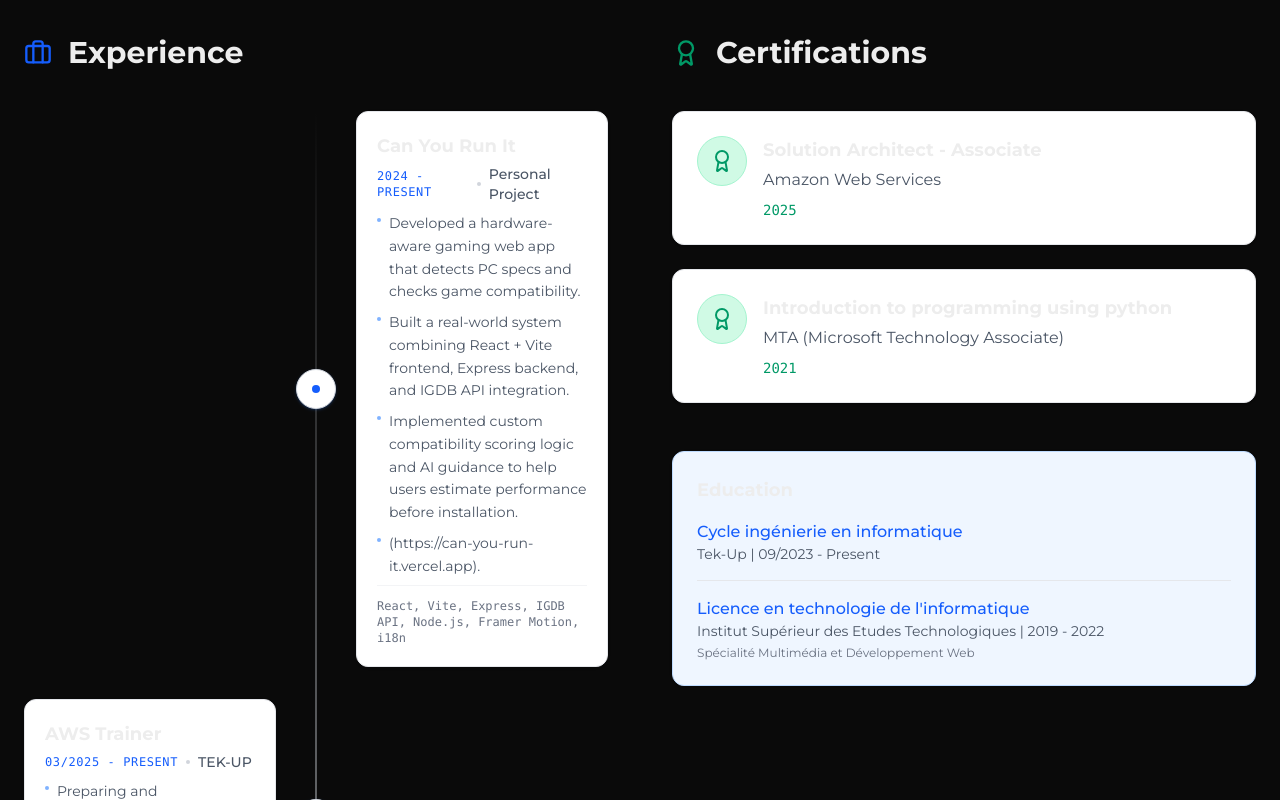
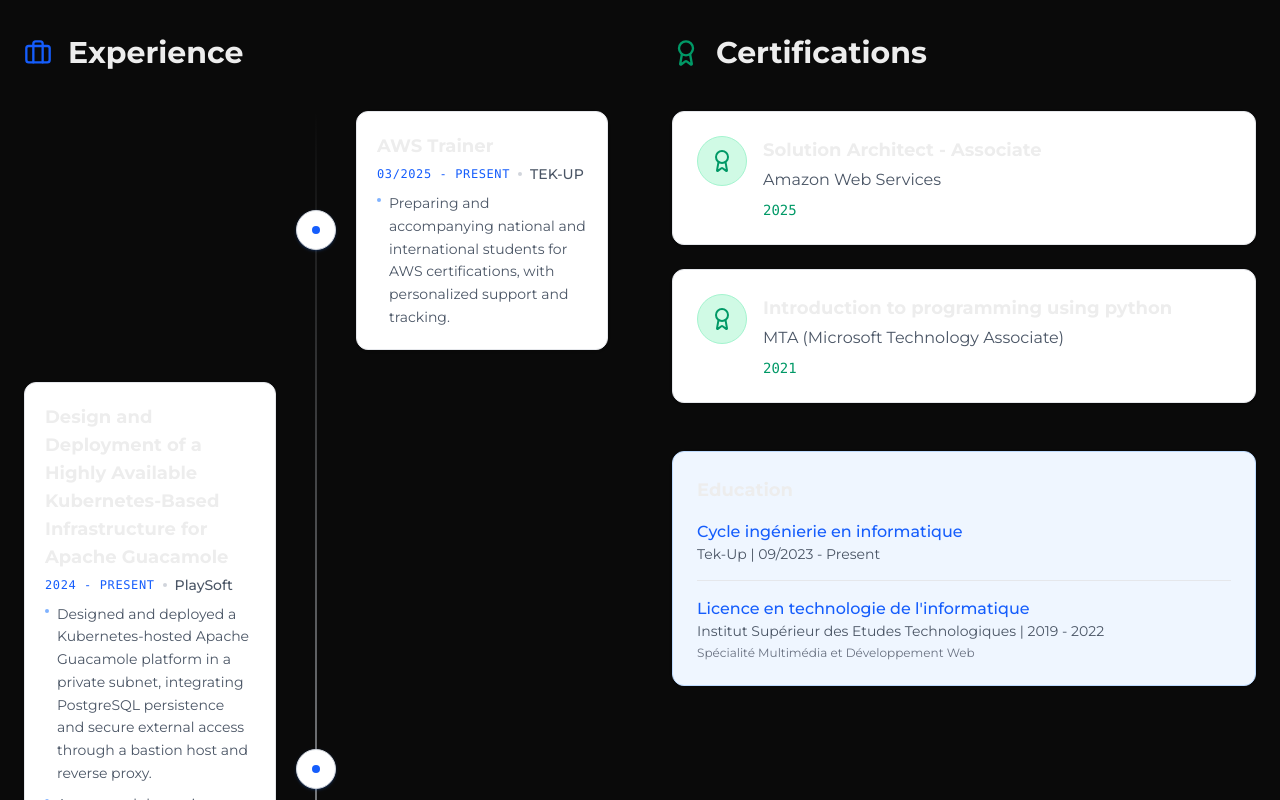
Before and after one commit to jilanigh/portfolio, a Next.js app: page / in a window 1280 px wide. Shown: the part 3420-4220 px from the top of the page. Built offline with nearby package versions, Linux system fonts and the light colour scheme.

Commit message:
add new experience

```diff
--- a/src/components/Experience.tsx
+++ b/src/components/Experience.tsx
@@ -5,13 +5,6 @@ import { Briefcase, Award, X, Maximize2 } from "lucide-react";
 import { useState } from "react";
 
 const experiences = [
-  {
-    title: "Can You Run It",
-    company: "Personal Project",
-    date: "2024 - Present",
-    description: "Developed a hardware-aware gaming web app that detects PC specs and checks game compatibility. Built a real-world system combining React + Vite frontend, Express backend, and IGDB API integration. Implemented custom compatibility scoring logic and AI guidance to help users estimate performance before installation. (https://can-you-run-it.vercel.app)",
-    tech: "React, Vite, Express, IGDB API, Node.js, Framer Motion, i18n"
-  },
   {
     title: "AWS Trainer",
     company: "TEK-UP",
```
